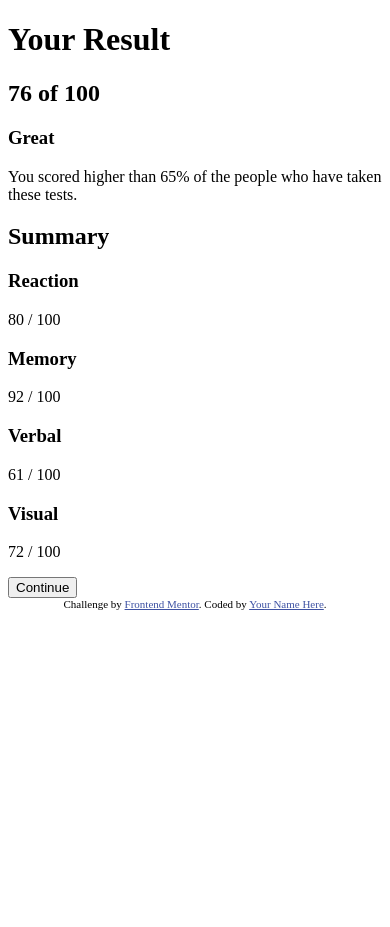
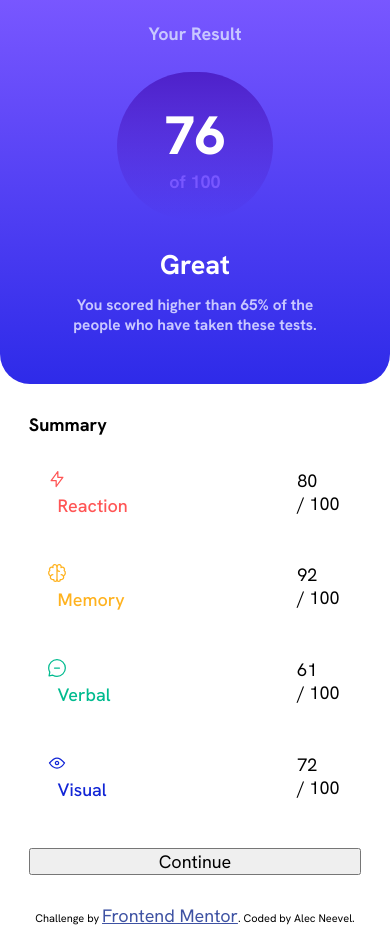
Before and after one commit to aneevel/frontend-mentor-results-summary-component, a website: page index.html in a window 390 px wide. Before the commit the page ends 844 px from the top, so only its background shows below. Drawn offline with Linux system fonts and the light colour scheme.

Commit message:
more work on mobile layout

```diff
--- a/index.html
+++ b/index.html
@@ -4,49 +4,82 @@
   <meta charset="UTF-8">
   <meta name="viewport" content="width=device-width, initial-scale=1.0"> <!-- displays site properly based on user's device -->
 
+
+  <link rel="preconnect" href="https://fonts.googleapis.com">
+  <link rel="preconnect" href="https://fonts.gstatic.com" crossorigin>
+  <link href="https://fonts.googleapis.com/css2?family=Hanken+Grotesk:ital,wght@0,100..900;1,100..900&display=swap" rel="stylesheet">
   <link rel="icon" type="image/png" sizes="32x32" href="./assets/images/favicon-32x32.png">
 
   <title>Frontend Mentor | Results summary component</title>
 
-  <!-- Feel free to remove these styles or customise in your own stylesheet 👍 -->
   <style>
     .attribution { font-size: 11px; text-align: center; }
     .attribution a { color: hsl(228, 45%, 44%); }
   </style>
+  <link rel="stylesheet" href="styles/custom.css"/>
 </head>
 <body>
 <div class="container">
-  <div class="container">
+  <div class="container" id="result-summary">
     <h1>Your Result</h1>
-    <h2 class="result" id="overall-result">76 of 100</h2>
+    <div class="container" id="score-bubble">
+        <p class="result numerator">76</p>
+        <p class="result denominator">of 100</p>
+    </div>
     <h3>Great</h3>
-    <p>You scored higher than 65% of the people who have taken these tests.</p>
+    <p id="score-interpretation">You scored higher than 65% of the people who have taken these tests.</p>
   </div>
-  <div class="container">
+  <div class="container" id="breakdown-container">
     <h2>Summary</h2>
-    <div class="container">
-      <h3>Reaction</h3>
-      <p>80 / 100</p>
+    <div id="breakdown-results-container">
+        <div class="category-score-container">
+            <div class="category-icon-pair">
+                <img src="assets/images/icon-reaction.svg" alt="Reaction Logo"/>
+                <h3 id="category-reaction" class="category-name">Reaction</h3>
+            </div>
+            <div class="score-container">
+                <p class="score numerator">80</p>
+                <p class="score denominator">/ 100</p>
+            </div>
+        </div>
+        <div class="category-score-container">
+            <div class="category-icon-pair">
+                <img src="assets/images/icon-memory.svg" alt="Memory Logo"/>
+                <h3 id="category-memory" class="category-name">Memory</h3>
+            </div>
+            <div class="score-container">
+                <p class="score numerator">92</p>
+                <p class="score denominator">/ 100</p>
+            </div>
+        </div>
+        <div class="category-score-container">
+            <div class="category-icon-pair">
+                <img src="assets/images/icon-verbal.svg" alt="Verbal Logo"/>
+                <h3 id="category-verbal" class="category-name">Verbal</h3>
+            </div>
+            <div class="score-container">
+                <p class="score numerator">61</p>
+                <p class="score denominator">/ 100</p>
+            </div>
+        </div>
+        <div class="category-score-container">
+            <div class="category-icon-pair">
+                <img src="assets/images/icon-visual.svg" alt="Visual Logo"/>
+                <h3 id="category-visual" class="category-name">Visual</h3>
+            </div>
+            <div class="score-container">
+                <p class="score numerator">72</p>
+                <p class="score denominator">/ 100</p>
+            </div>
+        </div>
+        <button>Continue</button>
     </div>
-    <div class="container">
-      <h3>Memory</h3>
-      <p>92 / 100</p>
-    </div>
-    <div class="container">
-      <h3>Verbal</h3>
-      <p>61 / 100</p>
-    </div>
-    <div class="container">
-      <h3>Visual</h3>
-      <p>72 / 100</p>
-    </div>
-    <button>Continue</button>
   </div>
 
 </div>
   <div class="attribution">
     Challenge by <a href="https://www.frontendmentor.io?ref=challenge" target="_blank">Frontend Mentor</a>.
-    Coded by <a href="#">Your Name Here</a>.
+    Coded by Alec Neevel.
   </div>
 </body>
 </html>
--- /dev/null
+++ b/styles/custom.css
@@ -0,0 +1,150 @@
+:root {
+  --light-red: hsl(0, 100%, 67%);
+  --orange-yellow: hsl(39, 100%, 56%);
+  --green-teal: hsl(166, 100%, 37%);
+  --cobalt-blue: hsl(234, 85%, 45%);
+
+  --light-slate-blue: hsl(252, 100%, 67%);
+  --light-royal-blue: hsl(241, 81%, 54%);
+  --violet-blue: hsla(256, 72%, 46%, 1);
+  --persian-blue: hsla(241, 72%, 46%, 0);
+
+  --white: hsl(0, 0%, 100%);
+  --pale-blue: hsl(221, 100%, 96%);
+  --light-lavender: hsl(241, 100%, 89%);
+  --dark-gray-blue: hsl(224, 30%, 27%);
+}
+
+* {
+    font-family: "Hanken Grotesk", sans-serif;
+    font-optical-sizing: auto;
+    font-style: normal;
+    font-size: 18px;
+    margin: 0px;
+    padding: 0px;
+}
+
+#result-summary {
+    background-image: linear-gradient(var(--light-slate-blue), var(--light-royal-blue));
+    width: 100vw;
+    height: 40vh;
+    padding-bottom: 2.6rem;
+    border-bottom-right-radius: 30px;
+    border-bottom-left-radius: 30px;
+    display: flex;
+    flex-direction: column;
+}
+
+#score-bubble {
+    width: 40%;
+    margin-left: auto;
+    margin-right: auto;
+    margin-top: 1.5rem;
+    padding-top: 1rem;
+    padding-bottom: 1.5rem;
+    border-radius: 100px;
+    background-image: linear-gradient(var(--violet-blue), var(--persian-blue));
+    border-radius: 100px;
+}
+
+#result-summary h1 {
+    width: 25%;
+    font-size: 1rem;
+    margin-top: 1.2rem;
+    margin-left: auto;
+    margin-right: auto;
+    padding: auto;
+    text-align: center;
+    color: var(--light-lavender);
+}
+
+.result {
+    width: 50%;
+    font-size: 1.5rem;
+    margin-top: 0.6rem;
+    margin-left: auto;
+    margin-right: auto;
+    padding: auto;
+    text-align: center;
+}
+
+.result.numerator {
+    font-size: 3rem;
+    font-weight: 800;
+    color: var(--white);
+}
+
+.result.denominator {
+    font-size: 1rem;
+    font-weight: 700;
+    margin-top: 0;
+    color: var(--light-slate-blue);
+}
+
+#result-summary h3 {
+    font-size: 1.5rem;
+    color: var(--white);
+    text-align: center;
+    margin-top: 1.5rem;
+}
+
+#score-interpretation {
+    color: var(--light-lavender);
+    width: 70%;
+    text-align: center;
+    margin-left: auto;
+    margin-right: auto;
+    font-size: 0.85rem;
+    font-weight: 700;
+    padding-top: 0.7rem;
+}
+
+#breakdown-container {
+    padding: 1.6rem;
+}
+
+#breakdown-container h2 {
+    font-size: 1rem;
+    padding-bottom: 1.8rem;
+}
+
+#breakdown-results-container {
+    display: flex;
+    flex-direction: column;
+}
+
+.category-score-container {
+    display: flex;
+    flex-direction: row;
+    justify-content: space-between;
+}
+
+.category-icon-pair {
+    padding-left: 1rem;
+    padding-bottom: 2.6rem;
+}
+
+.score {
+    padding-right: 1.2rem;
+}
+
+.category-name {
+    padding-left: 0.6rem;
+    font-weight: 500;
+}
+
+#category-memory {
+    color: #FFB21E;
+}
+
+#category-reaction {
+    color: #F55;
+}
+
+#category-verbal {
+    color: #00BB8F;
+}
+
+#category-visual {
+    color: #1125D6;
+}
```
